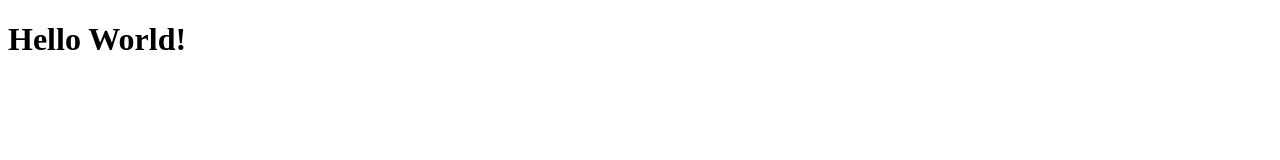
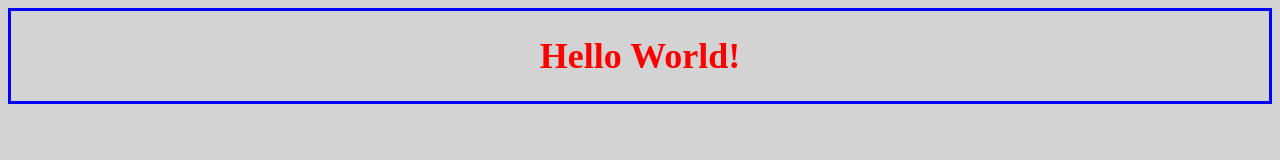
Before and after one commit to nschwenne/Pre-Work-final-Repository, a plain HTML site: page index.html in a window 1280 px wide. Drawn offline with Linux system fonts and the light colour scheme.

Commit message:
add style.css, connect to index.html

```diff
--- a/index.html
+++ b/index.html
@@ -1,6 +1,7 @@
 <!DOCTYPE html>
 <html lang="en">
   <head>
+    <link rel="stylesheet" href="style.css">
     <title>My Website</title>
   </head>
   <body>
--- /dev/null
+++ b/style.css
@@ -0,0 +1,7 @@
+body {
+    background: lightgray;
+    color: red;
+    font-size: large;
+    border: 3px solid blue;
+    text-align: center;
+  }
```
